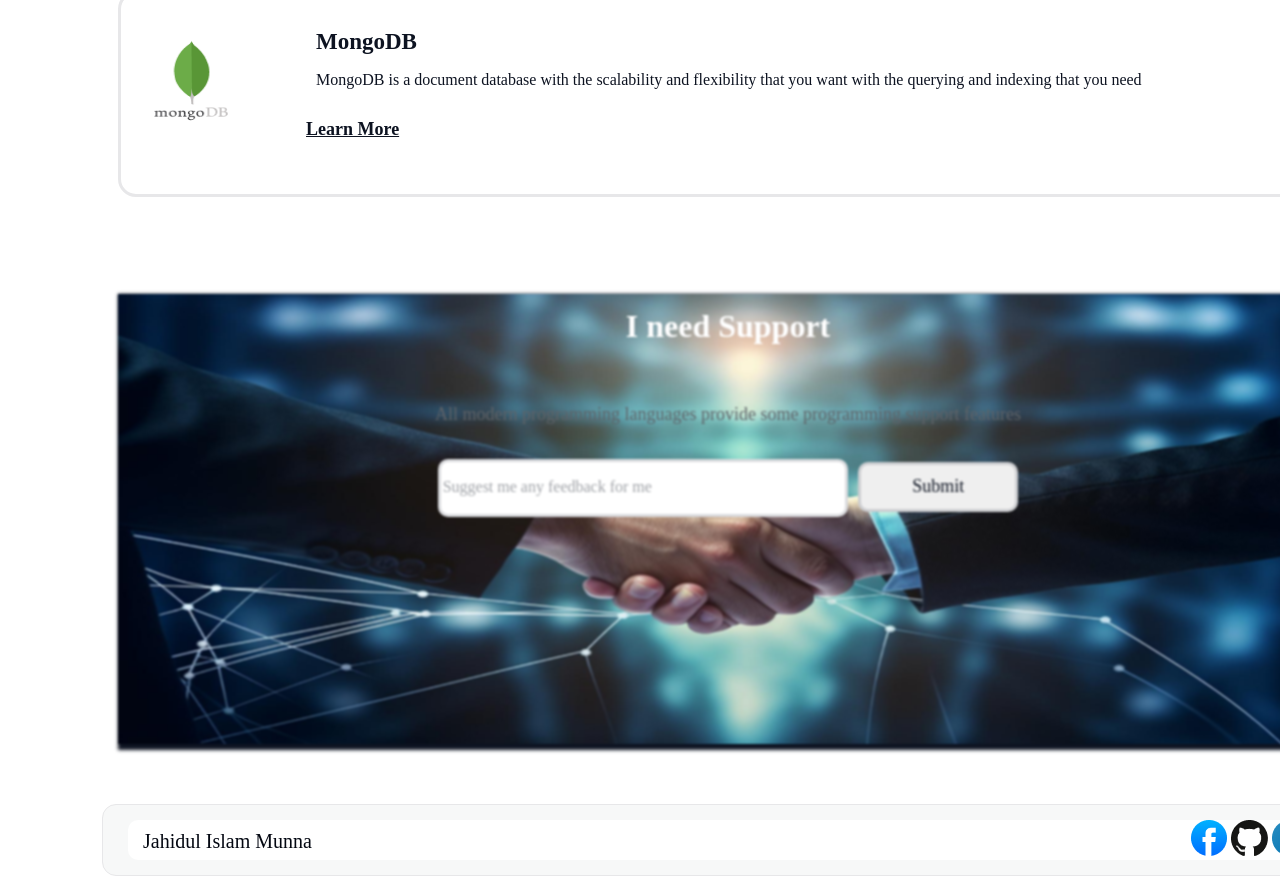
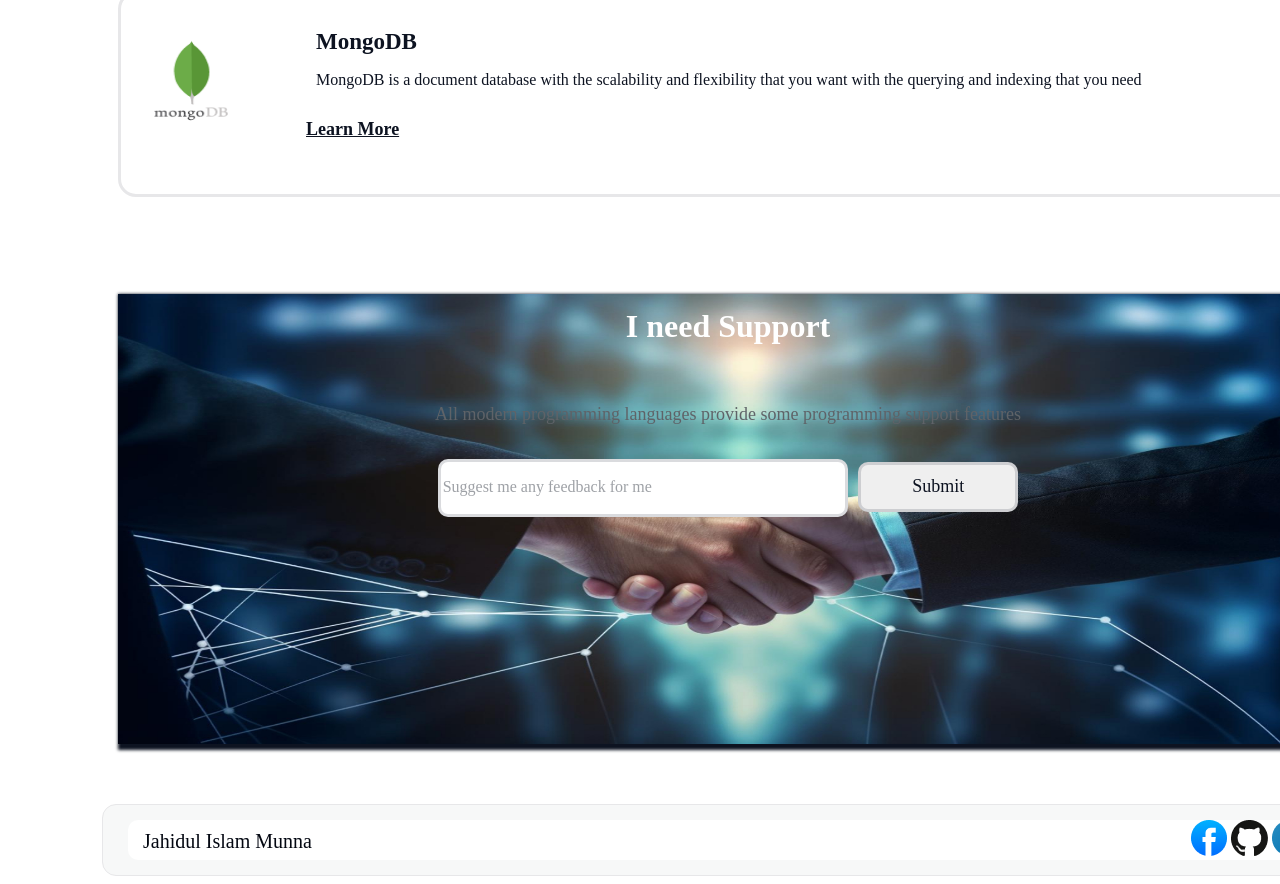
Before and after one commit to jahidul2006/my-first-assignment, a plain HTML site: page index.html in a window 1280 px wide. Shown: the part 4143-5027 px from the top of the page. Drawn offline with Linux system fonts and the light colour scheme; a web font is replaced by a local one.

Commit message:
added this website

```diff
--- a/styles/style.css
+++ b/styles/style.css
@@ -400,7 +400,7 @@ margin: 20px 0 5px 10px;
     background-size: 1240px 450px;
     height: 450px;
     width: 1220px;
-    filter: blur(1px);
+    filter: blur(.5px);
     box-shadow: 3px 3px 3px 3px;
     margin: 0 auto;
     margin-top: 50px;
```
